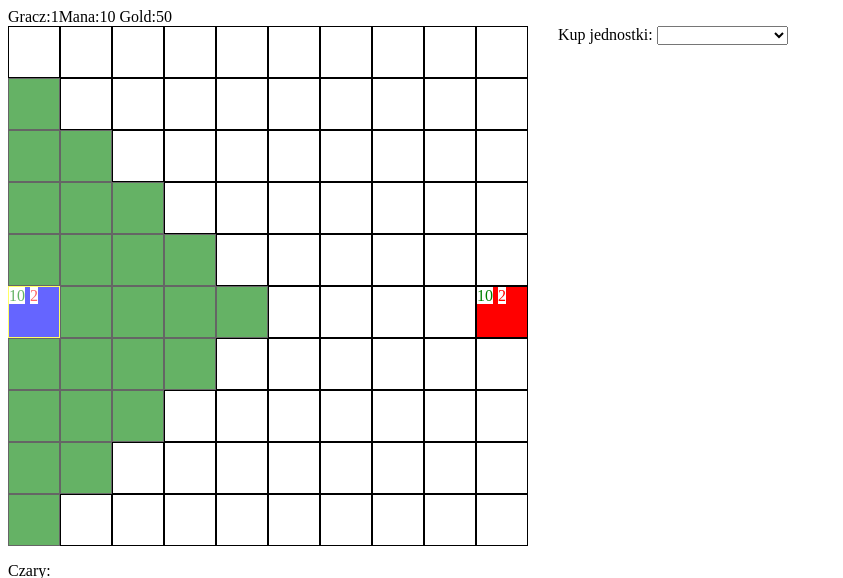
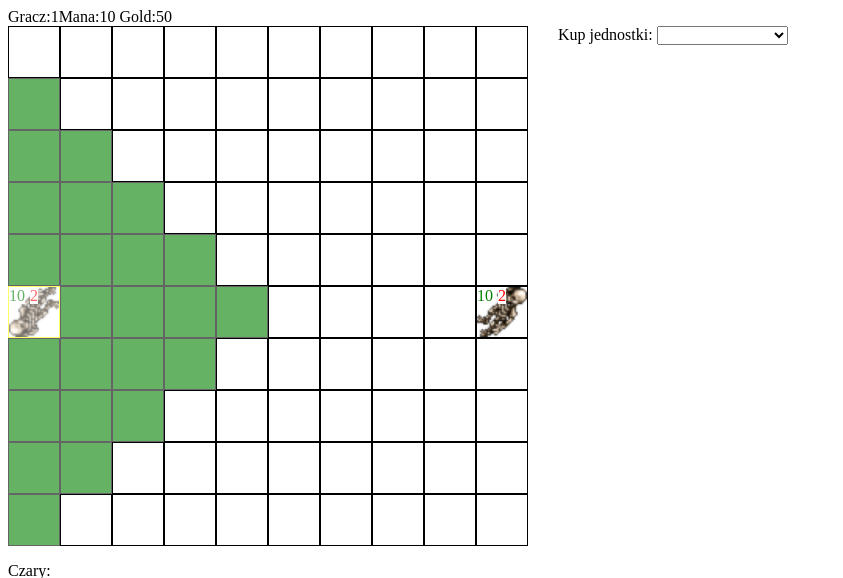
Before and after one commit to kordix/heroes, a PHP site: page / in a window 1280 px wide. Shown: the top 578 px of the page, without its empty margins (0-843 px from the left). Run offline with PHP 8.4, Linux system fonts and the light colour scheme.

Commit message:
graphics

```diff
--- a/index.html
+++ b/index.html
@@ -20,7 +20,7 @@
             <div id="board">
                 <div class="field" v-for="(elem,index) in fields" @click="handleField(elem)"
                     :class="getDynamicClass2(elem)" :id="'field'+elem.x+''+elem.y" :key="index">
-                    <span v-if="elem.life" class="life">{{elem.life}}</span><span v-if="elem.life"
+                    <span v-if="elem.life" class="life" >{{elem.life}}</span><span v-if="elem.life"
                         class="attack">{{elem.attack}}</span>
 
                     <span v-if="elem.player == 1"></span>
@@ -338,6 +338,8 @@
                     let yellow = false;
                     let activefieldobject = this.fields.find((el) => el.active == true);
 
+                    let dupa = 'skeleton';
+
                     if (activefieldobject) {
                         let roznica = Math.abs(activefieldobject.x - elem.x) + Math.abs(activefieldobject.y - elem.y);
                         if (roznica <= activefieldobject.speed) {
@@ -355,7 +357,11 @@
                         'green': elem.green,
                         'attacked': elem.attacked,
                         'bolticon': this.boltbool,
-                        'add': this.placebool && !elem.type
+                        'add': this.placebool && !elem.type,
+                        'skeleton' :elem.code == 'skeleton',
+                        'mage': elem.code == 'mage',
+
+                        rotate:elem.player == 2
                     };
                 },
 
--- a/style.css
+++ b/style.css
@@ -4,6 +4,7 @@
        height: 50px;
        float: left;
        transition: .3s;
+       position:relative;
    }
 
    #board {
@@ -11,7 +12,7 @@
    }
 
    .red {
-       background: red !important;
+
    }
 
    .yellow {
@@ -20,13 +21,14 @@
    }
 
    .green {
+        /* border:1px green solid; */
        background: green;
        opacity: 0.6;
        cursor:pointer;
    }
 
    .blue {
-       background: blue;
+       /* z-index:-1000; */
    }
 
    .attacked {
@@ -39,13 +41,15 @@
 
    .life {
        color: green;
-       background: white
+       background: white;
+       z-index:1000;
    }
 
    .attack {
        color: red;
        background: white;
-       margin-left: 5px
+       margin-left: 5px;
+       z-index:1000;
    }
 
    .bolticon {
@@ -65,3 +69,38 @@
        opacity:0.3;
        background:yellow;
    }
+
+   .skeleton::before{
+    content: "";
+        position: absolute;
+        top: 0;
+        left: 0;
+        width: 100%;
+        height: 100%;
+    background:white url('skeleton.png');
+    background-repeat:no-repeat;
+    background-size: contain;
+    z-index:-2;
+    /* transform: rotate(90deg); */
+
+   }
+
+        .mage::before {
+            content: "";
+            position: absolute;
+            top: 0;
+            left: 0;
+            width: 100%;
+            height: 100%;
+            background: white url('mage.png');
+            background-repeat: no-repeat;
+            background-size: contain;
+            z-index: -2;
+            /* transform: rotate(90deg); */
+
+        }
+
+   .rotate::before {
+    transform: rotate(180deg);
+
+   }
```
Also changed, not shown: mage.png (added), skeleton.png (added), skeletonm.png (added).
